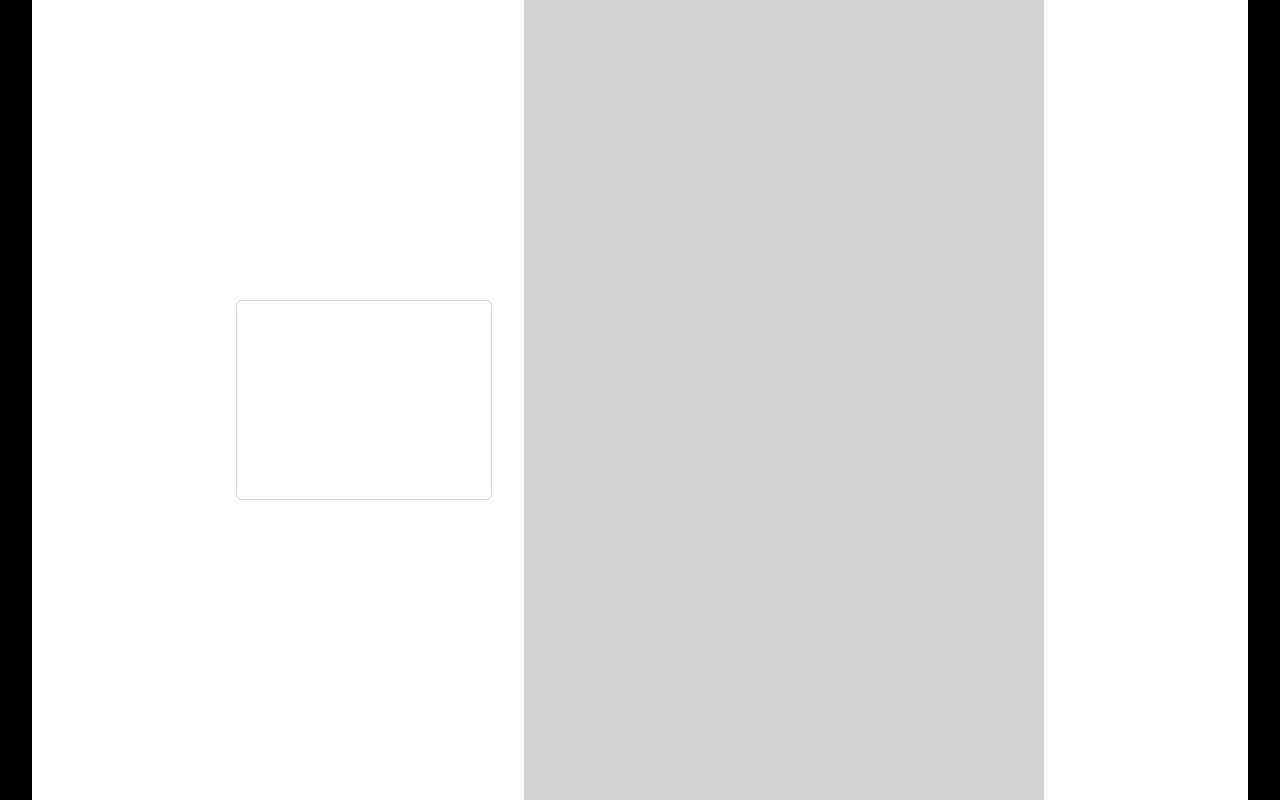
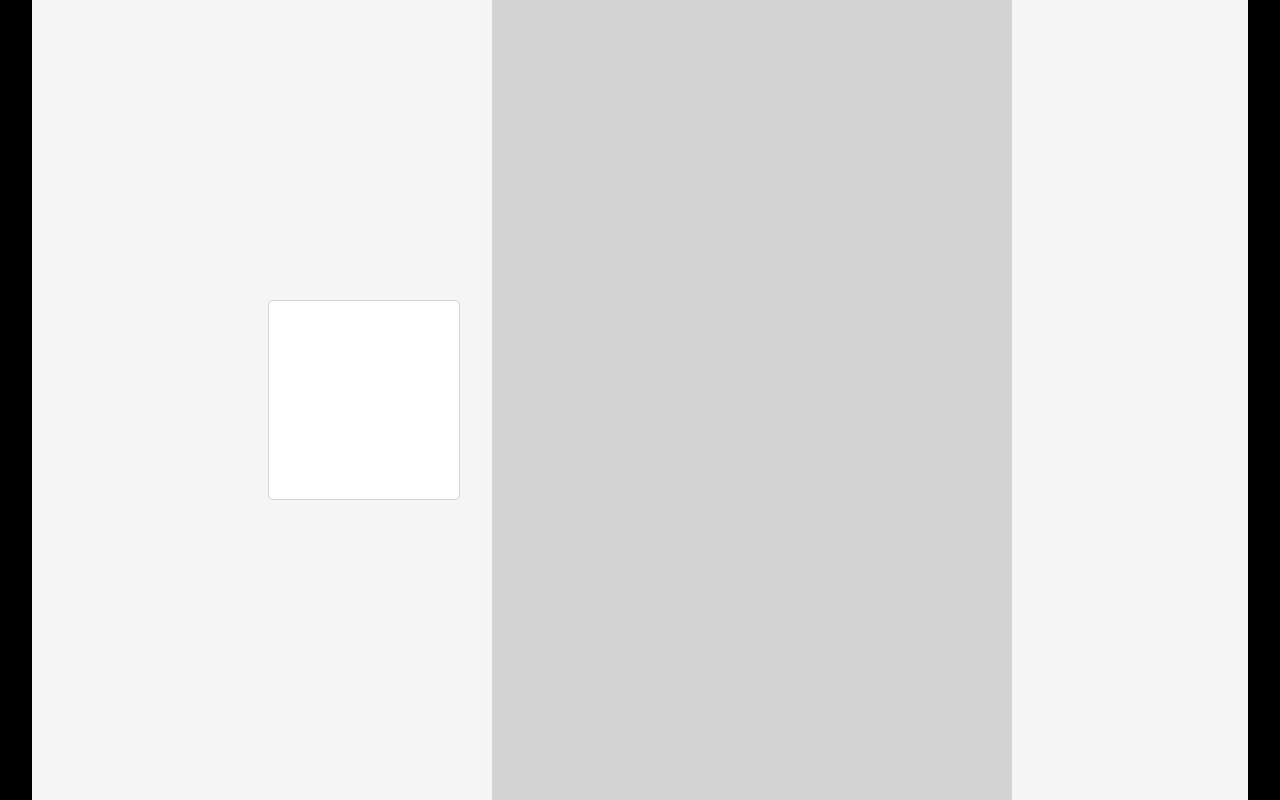
Before and after one commit to incredible92/reactLoops, a React (Create React App) app: page /loop1-step9 in a window 1280 px wide. Built offline with nearby package versions, Linux system fonts and the light colour scheme.

Commit message:
feat: step9

```diff
--- a/src/components/loop1/Step9/ElementMoves.scss
+++ b/src/components/loop1/Step9/ElementMoves.scss
@@ -8,7 +8,7 @@
 .bg-box {
     width: 95%;
     height: 100vh;
-    background-color: white;
+    background-color: whitesmoke;
     margin-left: 2rem;
 }
 
@@ -19,11 +19,12 @@
 }
 
 .whiteEle {
-    width: 20vw;
+    width: 15vw;
     height: 25vh;
     // margin-top: 2rem;
     margin-right: 2rem;
     background-color: white;
+    box-shadow: 1px  grey;
     border-radius: 5px;
     border: 1px solid lightgray;
 }
@@ -31,6 +32,6 @@
 .grayEle {
     width: 65vh;
     height: 100vh;
-    background-color:lightgray;
+    background-color:lightgrey;
     border: 5px;
 }
```
